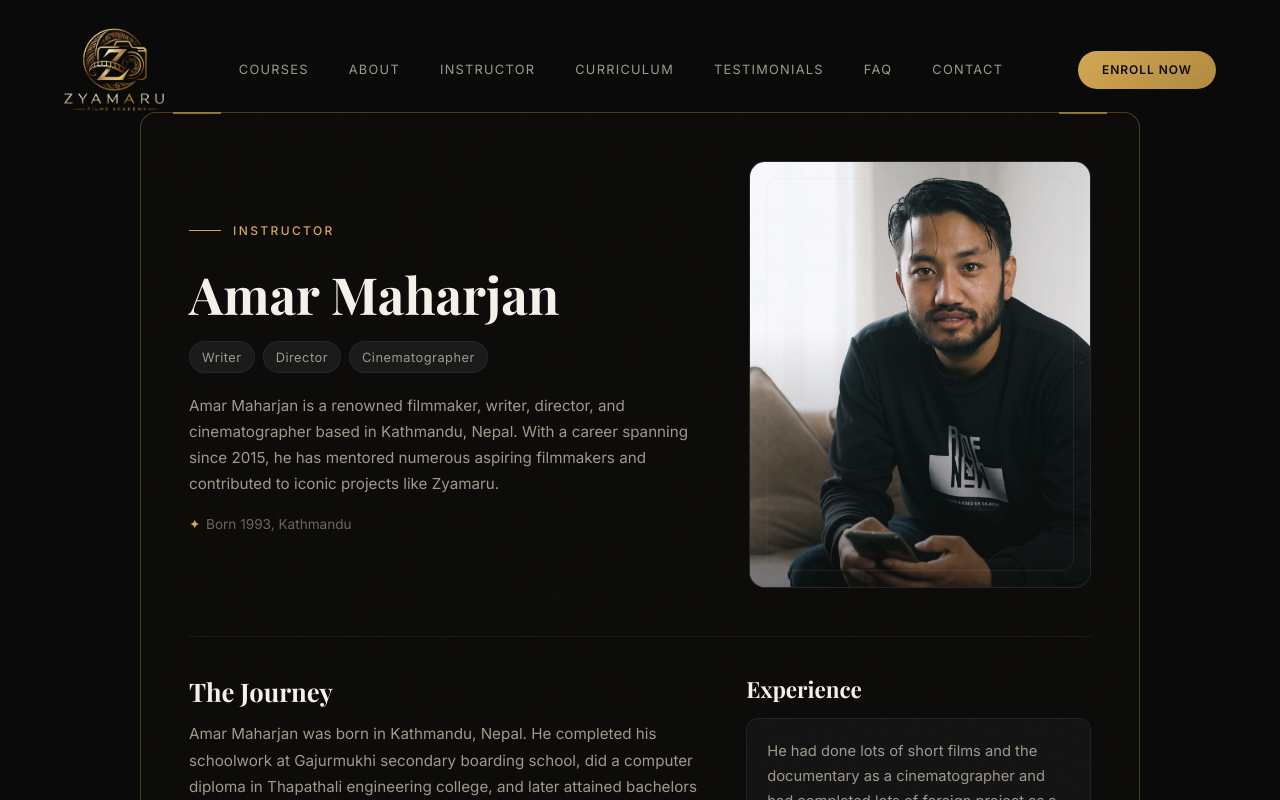
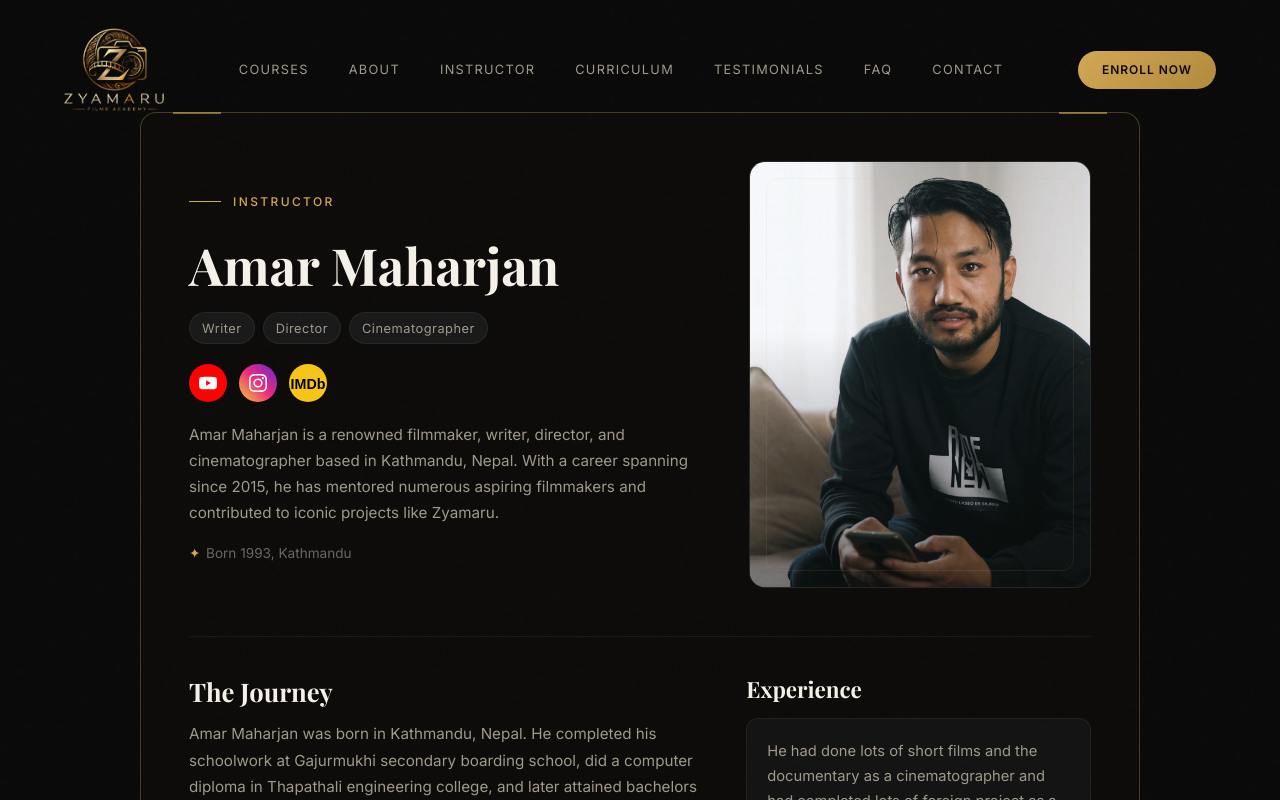
Before and after one commit to Bishes-Maharjan/zyamaru-website-2, a Next.js app: page /instructor/amar-maharjan in a window 1280 px wide. Shown: the top 800 px of the page. Built offline with nearby package versions, Linux system fonts and the light colour scheme; a web font is replaced by a local one.

Commit message:
backlinks for amar maharjan and sitemap xml

```diff
--- a/app/components/InstructorSection.tsx
+++ b/app/components/InstructorSection.tsx
@@ -299,32 +299,33 @@ export default function InstructorSection() {
 
                       {/* Social Links */}
                       <div style={{ display: 'flex', gap: '1rem' }}>
-                        {instructor.socials && Object.entries(instructor.socials).map(([platform, link]) => (
-                          link && (
+                        {instructor.socials && Object.entries(instructor.socials).map(([name, social]) => {
+                          return (social && (
                             <a
-                              key={platform}
-                              href={link}
+                              key={name}
+                              href={social.link}
                               target="_blank"
                               rel="noopener noreferrer"
                               style={{
-                                fontFamily: 'var(--font-body)',
-                                fontSize: '0.8rem',
-                                fontWeight: 500,
-                                color: 'var(--color-text-muted)',
-                                transition: 'color 0.3s ease',
-                                textTransform: 'capitalize'
+                                width: 38,
+                                height: 38,
+                                borderRadius: '50%',
+                                display: 'flex',
+                                alignItems: 'center',
+                                justifyContent: 'center',
+                                color: '#ffffff',
+                                background: social.color,
+                                outline: '1px solid transparent',
+                                outlineOffset: '2px',
+                                transition: 'outline-color 0.25s ease',
                               }}
-                              onMouseEnter={(e) => {
-                                (e.target as HTMLElement).style.color = 'var(--color-amber)';
-                              }}
-                              onMouseLeave={(e) => {
-                                (e.target as HTMLElement).style.color = 'var(--color-text-muted)';
-                              }}
+                              onMouseEnter={(e) => { e.currentTarget.style.outlineColor = '#D4A853'; }}
+                              onMouseLeave={(e) => { e.currentTarget.style.outlineColor = 'transparent'; }}
                             >
-                              {platform}
+                              {social.icon}
                             </a>
-                          )
-                        ))}
+                          ))
+                        })}
                       </div>
                     </div>
                   </div>
--- a/app/data/instructors.ts
+++ b/app/data/instructors.ts
@@ -1,3 +1,5 @@
+import { socialIcons } from "./socialIcons";
+
 export interface FilmographyItem {
   title: string;
   year?: string;
@@ -5,7 +7,11 @@ export interface FilmographyItem {
   link?: string;
   awards?: string[];
 }
-
+interface socialsDetails {
+  link?: string
+  icon?: any
+  color?: string
+}
 export interface Instructor {
   id: string;
   name: string;
@@ -17,9 +23,11 @@ export interface Instructor {
   experience: string;
   filmography: FilmographyItem[];
   socials?: {
-    youtube?: string;
-    instagram?: string;
-    vimeo?: string;
+    youtube?: socialsDetails,
+    instagram?: socialsDetails,
+    vimeo?: socialsDetails,
+    imdb?: socialsDetails,
+
   };
   image?: string;
 }
@@ -123,8 +131,23 @@ He is a renowned filmmaker, known for his expertise as a writer, director, and c
       },
     ],
     socials: {
-      youtube: 'https://youtube.com/@zyamaru',
-      instagram: '#',
+      youtube: {
+
+        link: 'https://www.youtube.com/@amanwithamoviecamera-walam8843',
+        icon: socialIcons.Youtube.icon,
+        color: socialIcons.Youtube.color,
+      },
+      instagram: {
+        link: 'https://www.instagram.com/amar_maharjan/?hl=en',
+        icon: socialIcons.Instagram.icon,
+        color: socialIcons.Instagram.color,
+
+      },
+      imdb: {
+        link: 'https://www.imdb.com/name/nm9104920/',
+        icon: socialIcons.Imdb.icon,
+        color: socialIcons.Imdb.color,
+      },
     },
     image: '/instructor/Amar1675867366.jpg',
   },
--- /dev/null
+++ b/app/data/socialIcons.tsx
@@ -0,0 +1,56 @@
+export const socialIcons = {
+    Youtube: {
+        color: '#FF0000',
+        icon: (
+            <svg width="18" height="18" viewBox="0 0 24 24" fill="currentColor">
+                <path d="M23.498 6.163a3.003 3.003 0 0 0-2.11-2.11C19.517 3.545 12 3.545 12 3.545s-7.517 0-9.388.508a3.003 3.003 0 0 0-2.11 2.11C0 8.033 0 12 0 12s0 3.967.502 5.837a3.003 3.003 0 0 0 2.11 2.11c1.871.508 9.388.508 9.388.508s7.517 0 9.388-.508a3.003 3.003 0 0 0 2.11-2.11C24 15.967 24 12 24 12s0-3.967-.502-5.837zM9.545 15.568V8.432L15.818 12l-6.273 3.568z" />
+            </svg>
+        )
+    },
+    Facebook: {
+        color: '#1877F2',
+        icon: (
+            <svg width="18" height="18" viewBox="0 0 24 24" fill="currentColor">
+                <path d="M24 12.073c0-6.627-5.373-12-12-12s-12 5.373-12 12c0 5.99 4.388 10.954 10.125 11.854v-8.385H7.078v-3.47h3.047V9.43c0-3.007 1.792-4.669 4.533-4.669 1.312 0 2.686.235 2.686.235v2.953H15.83c-1.491 0-1.956.925-1.956 1.874v2.25h3.328l-.532 3.47h-2.796v8.385C19.612 23.027 24 18.062 24 12.073z" />
+            </svg>
+        ),
+    },
+
+    Instagram: {
+        color: 'linear-gradient(45deg, #f9ce34, #ee2a7b, #6228d7)',
+        icon: (
+            <svg width="18" height="18" viewBox="0 0 24 24" fill="currentColor">
+                <path d="M12 2.163c3.204 0 3.584.012 4.85.07 3.252.148 4.771 1.691 4.919 4.919.058 1.265.069 1.645.069 4.849 0 3.205-.012 3.584-.069 4.849-.149 3.225-1.664 4.771-4.919 4.919-1.266.058-1.644.07-4.85.07-3.204 0-3.584-.012-4.849-.07-3.26-.149-4.771-1.699-4.919-4.92-.058-1.265-.07-1.644-.07-4.849 0-3.204.013-3.583.07-4.849.149-3.227 1.664-4.771 4.919-4.919 1.266-.057 1.645-.069 4.849-.069zM12 0C8.741 0 8.333.014 7.053.072 2.695.272.273 2.69.073 7.051.014 8.333 0 8.741 0 12c0 3.259.014 3.668.072 4.948.2 4.358 2.618 6.78 6.98 6.98 1.281.058 1.689.072 4.948.072 3.259 0 3.668-.014 4.948-.072 4.354-.2 6.782-2.618 6.979-6.98.059-1.28.073-1.689.073-4.948 0-3.259-.014-3.667-.072-4.947-.196-4.354-2.617-6.78-6.979-6.98C15.668.014 15.259 0 12 0zm0 5.838a6.162 6.162 0 1 0 0 12.324 6.162 6.162 0 0 0 0-12.324zM12 16a4 4 0 1 1 0-8 4 4 0 0 1 0 8zm6.406-11.845a1.44 1.44 0 1 0 0 2.881 1.44 1.44 0 0 0 0-2.881z" />
+            </svg>
+        ),
+    },
+
+    Tiktok: {
+        color: '#000000',
+        icon: (
+            <svg width="18" height="18" viewBox="0 0 24 24" fill="currentColor">
+                <path d="M12.525.02c1.31-.02 2.61-.01 3.91-.02.08 1.53.63 3.05 1.51 4.25 1.11 1.42 2.69 2.38 4.41 2.73v3.91c-1.54-.03-3.05-.52-4.33-1.4-.41-.29-.79-.62-1.14-.98v6.75c.04 2.11-.6 4.24-1.84 5.92-1.57 2.17-4.14 3.59-6.84 3.75-2.67.17-5.41-.75-7.29-2.65C-.27 17.27-1.01 13.9.23 10.96c.92-2.22 2.83-3.99 5.12-4.72v4.06c-1.28.43-2.39 1.42-2.89 2.69-.64 1.58-.29 3.48.88 4.69 1.07 1.14 2.68 1.66 4.22 1.34 1.76-.34 3.19-1.8 3.48-3.57.06-.36.08-.73.08-1.09V0h1.4z" />
+            </svg>
+        ),
+    },
+
+    Imdb: {
+        color: '#F5C518',
+        icon: (
+            <svg width="100%" height="100%" viewBox="0 0 24 24">
+                <text
+                    x="12"
+                    y="16"
+                    textAnchor="middle"
+                    fontFamily="Arial, Helvetica, sans-serif"
+                    fontWeight="700"
+                    fontSize="9"
+                    color="black"
+                    fill="currentColor"
+                >
+                    IMDb
+                </text>
+            </svg>
+        ),
+    },
+};
--- a/app/instructor/[name]/page.tsx
+++ b/app/instructor/[name]/page.tsx
@@ -133,7 +133,36 @@ export default function InstructorProfile() {
                     </span>
                   ))}
                 </div>
-
+                {/* Social Links */}
+                <div style={{ display: 'flex', gap: '0.75rem', marginBottom: '1.25rem' }}>
+                  {instructor.socials && Object.entries(instructor.socials).map(([name, social]) => {
+                    return (social && (
+                      <a
+                        key={name}
+                        href={social.link}
+                        target="_blank"
+                        rel="noopener noreferrer"
+                        style={{
+                          width: 38,
+                          height: 38,
+                          borderRadius: '50%',
+                          display: 'flex',
+                          alignItems: 'center',
+                          justifyContent: 'center',
+                          color: '#ffffff',
+                          background: social.color,
+                          outline: '1px solid transparent',
+                          outlineOffset: '2px',
+                          transition: 'outline-color 0.25s ease',
+                        }}
+                        onMouseEnter={(e) => { e.currentTarget.style.outlineColor = '#D4A853'; }}
+                        onMouseLeave={(e) => { e.currentTarget.style.outlineColor = 'transparent'; }}
+                      >
+                        {social.icon}
+                      </a>
+                    ))
+                  })}
+                </div>
                 <p
                   style={{
                     fontSize: '0.95rem',
@@ -151,6 +180,7 @@ export default function InstructorProfile() {
                     Born {instructor.born}, Kathmandu
                   </p>
                 )}
+
               </motion.div>
 
               {/* Image side */}
@@ -562,7 +592,7 @@ export default function InstructorProfile() {
           </div>
 
         </div>{/* end gold border wrapper */}
-      </main>
+      </main >
 
       <Footer />
 
@@ -597,6 +627,6 @@ export default function InstructorProfile() {
           }
         }
       `}</style>
-    </div>
+    </div >
   );
 }
--- /dev/null
+++ b/app/sitemap.ts
@@ -0,0 +1,30 @@
+import { MetadataRoute } from 'next'
+// adjust path to your actual file
+import { courses } from './data/courses'         // adjust path to your actual file
+import { instructors } from './data/instructors'
+export default function sitemap(): MetadataRoute.Sitemap {
+    const staticRoutes: MetadataRoute.Sitemap = [
+        {
+            url: 'https://zyamarufilms.com.np',
+            lastModified: new Date(),
+            changeFrequency: 'weekly',
+            priority: 1,
+        },
+    ]
+
+    const instructorRoutes: MetadataRoute.Sitemap = instructors.map((instructor) => ({
+        url: `https://zyamarufilms.com.np/instructor/${instructor.id}`,
+        lastModified: new Date(),
+        changeFrequency: 'monthly',
+        priority: 0.8,
+    }))
+
+    const courseRoutes: MetadataRoute.Sitemap = courses.map((course) => ({
+        url: `https://zyamarufilms.com.np/course/${course.id}`,
+        lastModified: new Date(),
+        changeFrequency: 'weekly',
+        priority: 0.9,
+    }))
+
+    return [...staticRoutes, ...instructorRoutes, ...courseRoutes]
+}
```
Also changed, not shown: app/components/Footer.tsx (+14 -33 lines). Lines whose indentation alone changed are shown as unchanged.
